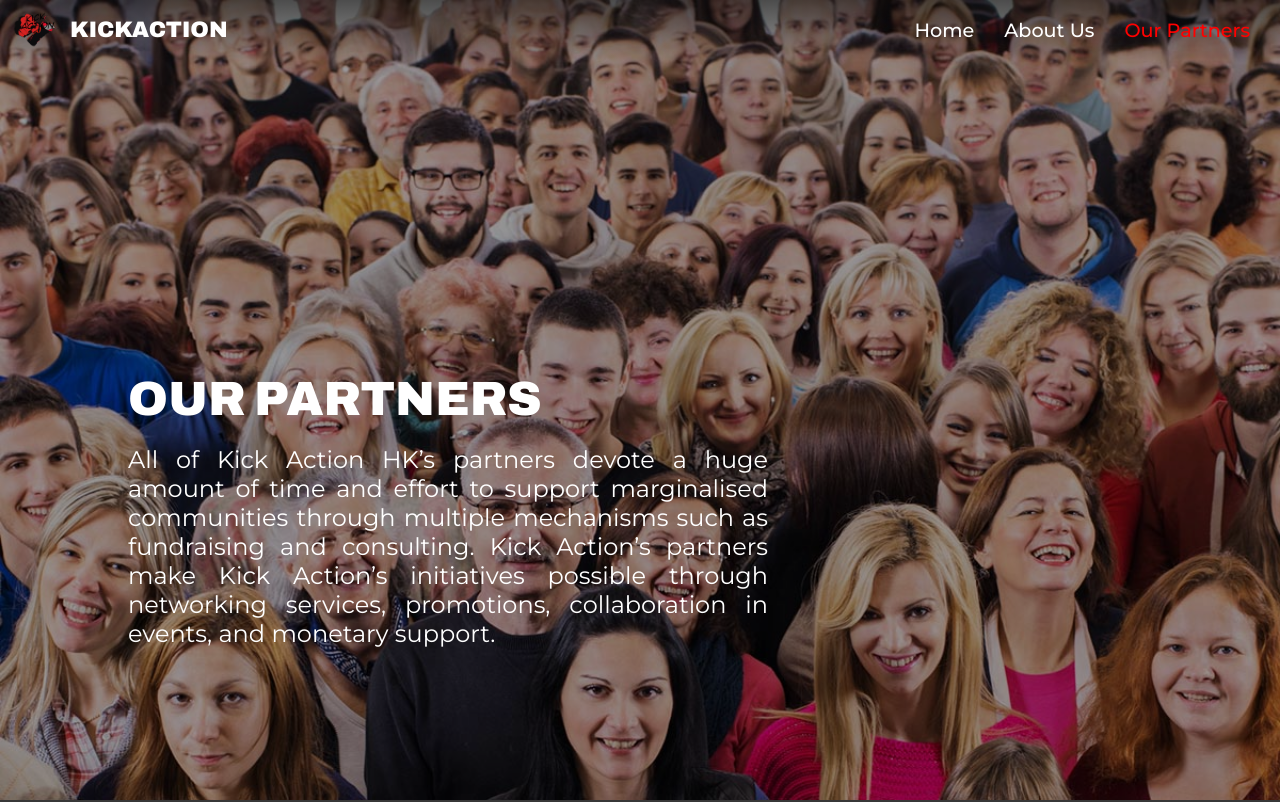
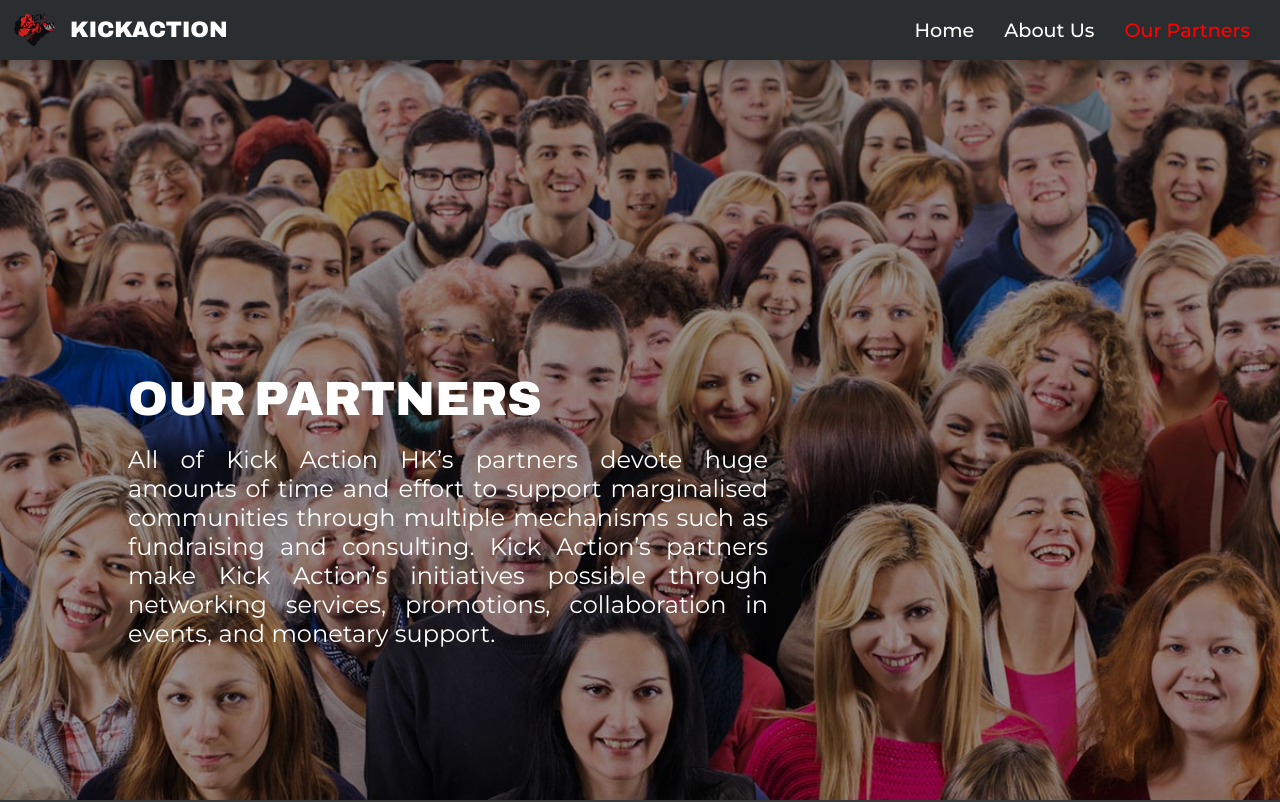
Before and after one commit to SkullCutter02/kickaction, a plain HTML site: page our-partners.html in a window 1280 px wide. Shown: the top 802 px of the page. Drawn offline with nearby package versions, Linux system fonts and the light colour scheme.

Commit message:
Made navbar position fixed

```diff
--- a/components/nav.js
+++ b/components/nav.js
@@ -6,10 +6,11 @@ const getNavTemplate = (newVal) => {
         justify-content: space-between;
         align-items: center;
         height: var(--navHeight);
-        background: linear-gradient(rgba(0, 0, 0, 0.5), rgba(0, 0, 0, 0));
+        background: var(--bg);
         z-index: 1000;
-        position: absolute;
+        position: fixed;
         width: 100%;
+        box-shadow: 0 1px 10px 10px rgba(0, 0, 0, 0.3);
       }
 
       .logo-container {
@@ -148,11 +149,6 @@ const getNavTemplate = (newVal) => {
         border: none;
         display: none;
         margin-right: 30px;
-      }
-
-      .divided-hamburger.enabled {
-        position: fixed;
-        right: 0;
       }
 
       .divided-hamburger > .trigger:checked ~ span:nth-of-type(1) {
--- a/our-partners.html
+++ b/our-partners.html
@@ -30,7 +30,7 @@
       <div class="hero-content">
         <h1 class="hero-title">Our Partners</h1>
         <p class="hero-description">
-          All of Kick Action HK’s partners devote a huge amount of time and
+          All of Kick Action HK’s partners devote huge amounts of time and
           effort to support marginalised communities through multiple mechanisms
           such as fundraising and consulting. Kick Action’s partners make Kick
           Action’s initiatives possible through networking services, promotions,
```
